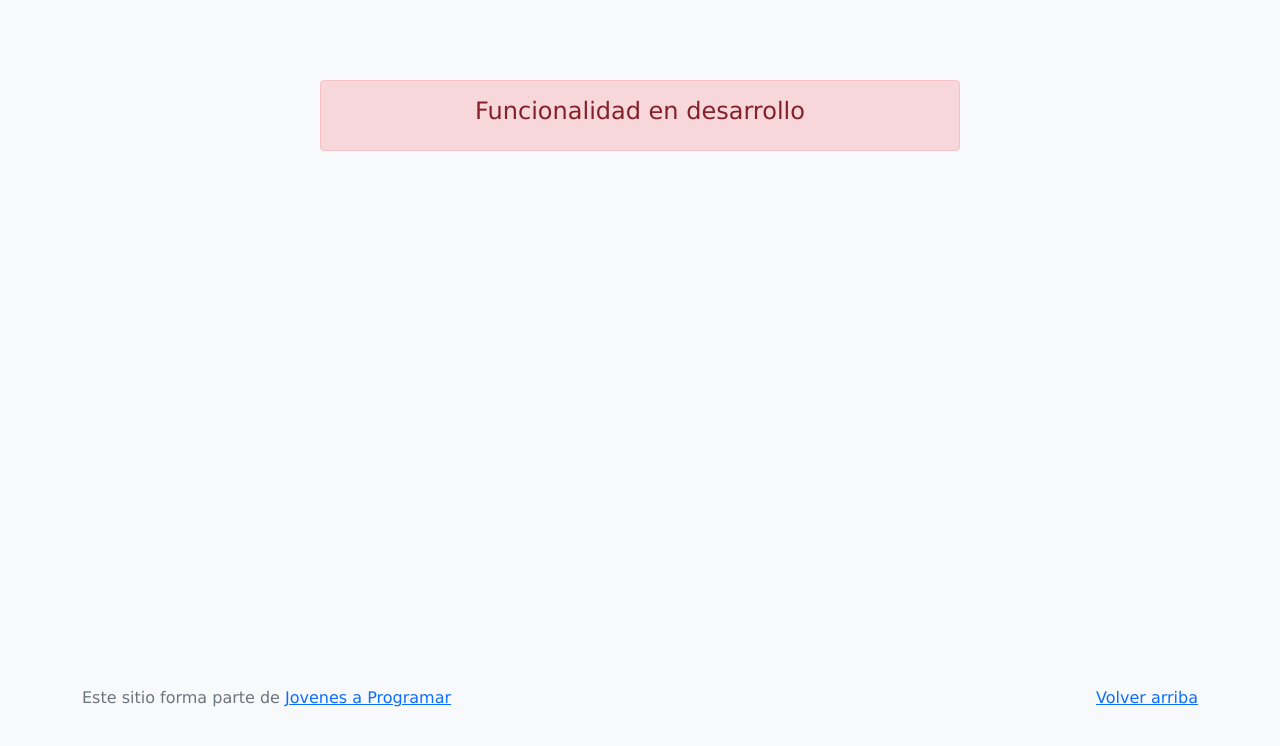
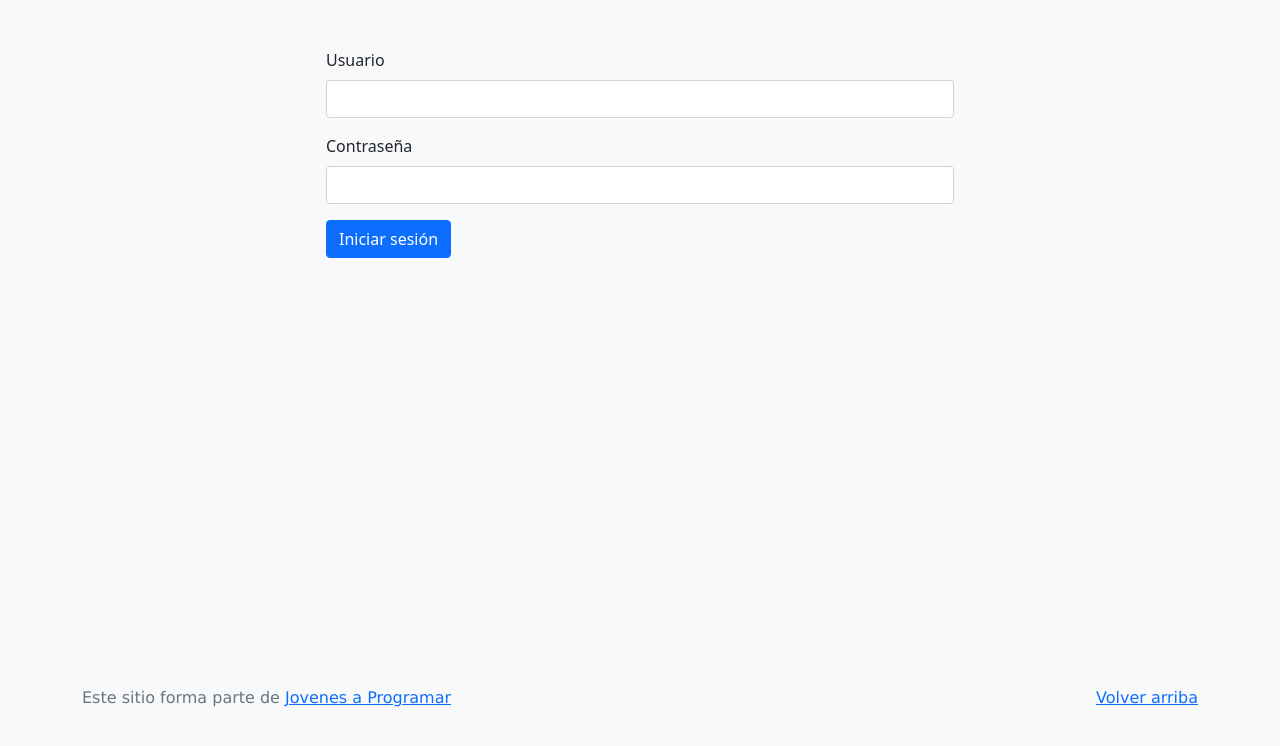
Before and after one commit to maxidav93/entrega0.github.io, a plain HTML site: page login.html in a window 1280 px wide. Drawn offline with Linux system fonts and the light colour scheme.

Commit message:
Copié el login.html a mi rama

```diff
--- a/login.html
+++ b/login.html
@@ -18,11 +18,26 @@
 
 <body>
   <main class="mt-5">
-    <div class="container">
-      <div class="alert alert-danger text-center" role="alert">
-        <h4 class="alert-heading">Funcionalidad en desarrollo</h4>
+      <div class="container">
+        <div class="alert alert-danger text-center" role="alert" id="error-message" style="display: none;">
       </div>
     </div>
+    <div class="row justify-content-center">
+      <div class="col-md-6">
+        <form id="login-form">
+          <div class="mb-3">
+            <label for="username" class="form-label">Usuario</label>
+            <input type="text" class="form-control" id="username" name="username" required>
+          </div>
+          <div class="mb-3">
+            <label for="password" class="form-label">Contraseña</label>
+            <input type="password" class="form-control" id="password" name="password" required>
+          </div>
+          <button type="submit" class="btn btn-primary btn-inline">Iniciar sesión</button>
+        </form>
+      </div>
+  </div>
+</div>
   </main>
   <footer class="text-muted">
     <div class="container">
```
